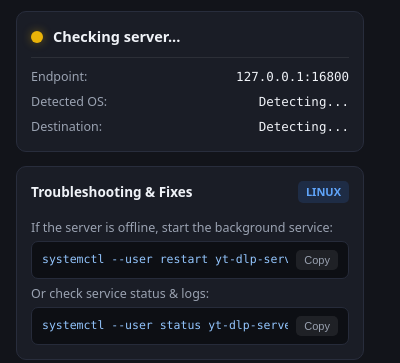
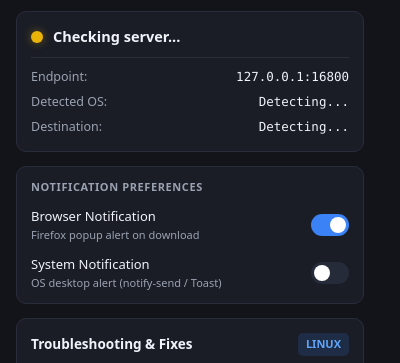
Before and after one commit to PlasmaDrifter/yt-dlp-firefox-extension, a browser extension: page extension/popup/popup.html in a window 400 px wide. Shown: the part 86-449 px from the top of the page. Drawn offline with Linux system fonts and the light colour scheme.

Commit message:
feat: add notification preferences to extension popup and bridge server (v1.0.6)

```diff
--- a/extension/popup/popup.css
+++ b/extension/popup/popup.css
@@ -168,6 +168,100 @@ body {
   white-space: nowrap;
 }
 
+/* Settings Card */
+.settings-card {
+  background: var(--card-bg);
+  border: 1px solid var(--card-border);
+  border-radius: 10px;
+  padding: 12px 14px;
+  display: flex;
+  flex-direction: column;
+  gap: 12px;
+}
+
+.settings-title {
+  font-size: 11px;
+  font-weight: 700;
+  text-transform: uppercase;
+  letter-spacing: 0.6px;
+  color: var(--text-muted);
+}
+
+.setting-row {
+  display: flex;
+  justify-content: space-between;
+  align-items: center;
+  gap: 12px;
+}
+
+.setting-info {
+  display: flex;
+  flex-direction: column;
+}
+
+.setting-label {
+  font-size: 13px;
+  font-weight: 500;
+  color: var(--text-main);
+}
+
+.setting-desc {
+  font-size: 11px;
+  color: var(--text-muted);
+}
+
+/* Toggle Switch */
+.switch {
+  position: relative;
+  display: inline-block;
+  width: 38px;
+  height: 22px;
+  flex-shrink: 0;
+}
+
+.switch input {
+  opacity: 0;
+  width: 0;
+  height: 0;
+}
+
+.slider {
+  position: absolute;
+  cursor: pointer;
+  top: 0;
+  left: 0;
+  right: 0;
+  bottom: 0;
+  background-color: var(--code-border);
+  transition: 0.2s ease;
+  border-radius: 22px;
+}
+
+.slider:before {
+  position: absolute;
+  content: "";
+  height: 16px;
+  width: 16px;
+  left: 3px;
+  bottom: 3px;
+  background-color: #ffffff;
+  transition: 0.2s ease;
+  border-radius: 50%;
+}
+
+input:checked + .slider {
+  background-color: var(--accent-blue);
+}
+
+input:focus-visible + .slider {
+  outline: 2px solid var(--accent-blue);
+  outline-offset: 2px;
+}
+
+input:checked + .slider:before {
+  transform: translateX(16px);
+}
+
 /* Tips Section */
 .tips-section {
   background: var(--card-bg);
--- a/extension/popup/popup.html
+++ b/extension/popup/popup.html
@@ -14,7 +14,7 @@
         <img src="/icons/icon-32.png" alt="Logo" class="logo">
         <div>
           <h1 class="title">yt-dlp Downloader</h1>
-          <span class="version" id="version-tag">v1.0.5</span>
+          <span class="version" id="version-tag">v1.0.6</span>
         </div>
       </div>
       <button id="btn-refresh" class="btn-icon" title="Refresh Server Status">
@@ -44,6 +44,31 @@
           <span class="detail-label">Destination:</span>
           <span class="detail-val" id="destination-val" title="Detecting...">Detecting...</span>
         </div>
+      </div>
+    </section>
+
+    <!-- Notification Preferences Card -->
+    <section class="settings-card">
+      <div class="settings-title">Notification Preferences</div>
+      <div class="setting-row">
+        <div class="setting-info">
+          <span class="setting-label">Browser Notification</span>
+          <span class="setting-desc">Firefox popup alert on download</span>
+        </div>
+        <label class="switch" title="Toggle Firefox browser notifications">
+          <input type="checkbox" id="toggle-browser-notify" checked>
+          <span class="slider"></span>
+        </label>
+      </div>
+      <div class="setting-row">
+        <div class="setting-info">
+          <span class="setting-label">System Notification</span>
+          <span class="setting-desc">OS desktop alert (notify-send / Toast)</span>
+        </div>
+        <label class="switch" title="Toggle OS desktop system notifications">
+          <input type="checkbox" id="toggle-system-notify">
+          <span class="slider"></span>
+        </label>
       </div>
     </section>
 
--- a/extension/popup/popup.js
+++ b/extension/popup/popup.js
@@ -6,9 +6,36 @@ document.addEventListener('DOMContentLoaded', async () => {
   const osBadge = document.getElementById('os-badge');
   const btnRefresh = document.getElementById('btn-refresh');
   const destinationEl = document.getElementById('destination-val');
+  const toggleBrowserNotify = document.getElementById('toggle-browser-notify');
+  const toggleSystemNotify = document.getElementById('toggle-system-notify');
 
   const tipsLinux = document.getElementById('tips-linux');
   const tipsWin = document.getElementById('tips-win');
+
+  // Load notification preferences
+  if (browserApi && browserApi.storage && browserApi.storage.local) {
+    browserApi.storage.local.get({
+      notifyBrowser: true,
+      notifySystem: false
+    }).then(items => {
+      if (toggleBrowserNotify) toggleBrowserNotify.checked = items.notifyBrowser;
+      if (toggleSystemNotify) toggleSystemNotify.checked = items.notifySystem;
+    }).catch(err => {
+      console.warn('Could not load notification preferences:', err);
+    });
+
+    if (toggleBrowserNotify) {
+      toggleBrowserNotify.addEventListener('change', () => {
+        browserApi.storage.local.set({ notifyBrowser: toggleBrowserNotify.checked });
+      });
+    }
+
+    if (toggleSystemNotify) {
+      toggleSystemNotify.addEventListener('change', () => {
+        browserApi.storage.local.set({ notifySystem: toggleSystemNotify.checked });
+      });
+    }
+  }
 
   // Detect OS using Firefox WebExtensions API
   let currentOs = 'linux';
```
Also changed, not shown: extension/background.js (+20 -4 lines), README.md, extension/manifest.json, 5 other files.
